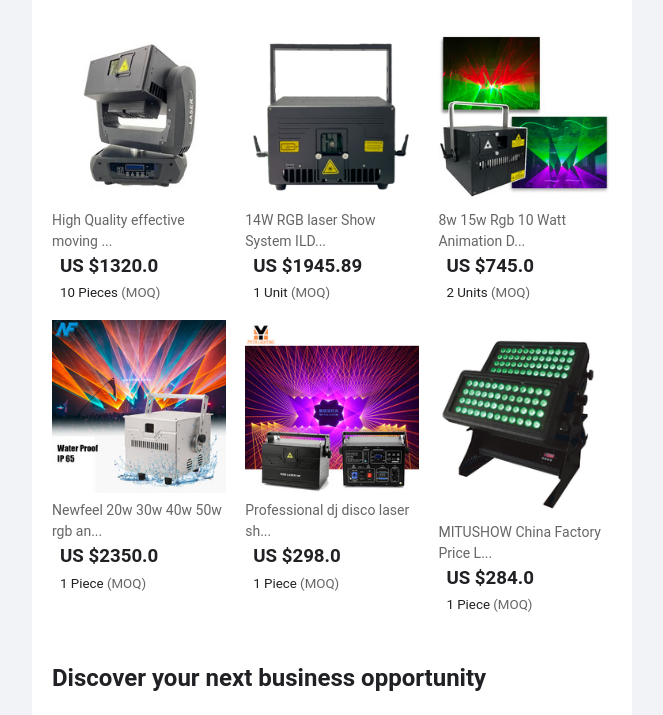
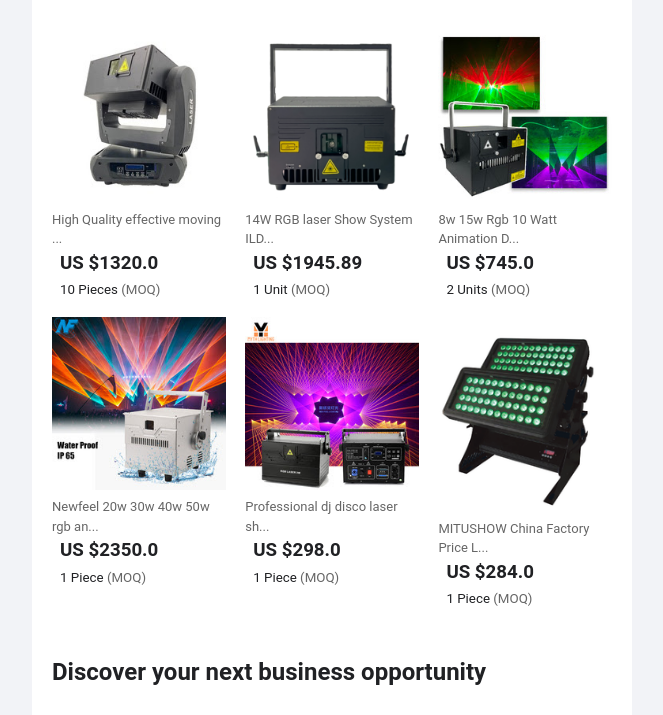
Before and after one commit to sam0560/Alibaba-Ecommerce-Email-Template, a plain HTML site: page index.html in a window 1280 px wide. Shown: the part 573-1288 px from the top of the page, without its empty margins (308-971 px from the left). Drawn offline with Linux system fonts and the light colour scheme.

Commit message:
Decreased product name font size

```diff
--- a/index.html
+++ b/index.html
@@ -65,7 +65,7 @@
                 style="
                   text-decoration: none;
                   color: rgb(102, 102, 102);
-                  font-size: 14px;
+                  font-size: 13px;
                 "
               >
                 <p>High Quality effective moving ...</p>
@@ -92,7 +92,7 @@
                 style="
                   text-decoration: none;
                   color: rgb(102, 102, 102);
-                  font-size: 14px;
+                  font-size: 13px;
                 "
               >
                 <p>14W RGB laser Show System ILD...</p>
@@ -119,7 +119,7 @@
                 style="
                   text-decoration: none;
                   color: rgb(102, 102, 102);
-                  font-size: 14px;
+                  font-size: 13px;
                 "
               >
                 <p>8w 15w Rgb 10 Watt Animation D...</p>
@@ -146,7 +146,7 @@
                 style="
                   text-decoration: none;
                   color: rgb(102, 102, 102);
-                  font-size: 14px;
+                  font-size: 13px;
                 "
               >
                 <p>Newfeel 20w 30w 40w 50w rgb an...</p>
@@ -173,7 +173,7 @@
                 style="
                   text-decoration: none;
                   color: rgb(102, 102, 102);
-                  font-size: 14px;
+                  font-size: 13px;
                 "
               >
                 <p>Professional dj disco laser sh...</p>
@@ -200,7 +200,7 @@
                 style="
                   text-decoration: none;
                   color: rgb(102, 102, 102);
-                  font-size: 14px;
+                  font-size: 13px;
                 "
               >
                 <p>MITUSHOW China Factory Price L...</p>
```
